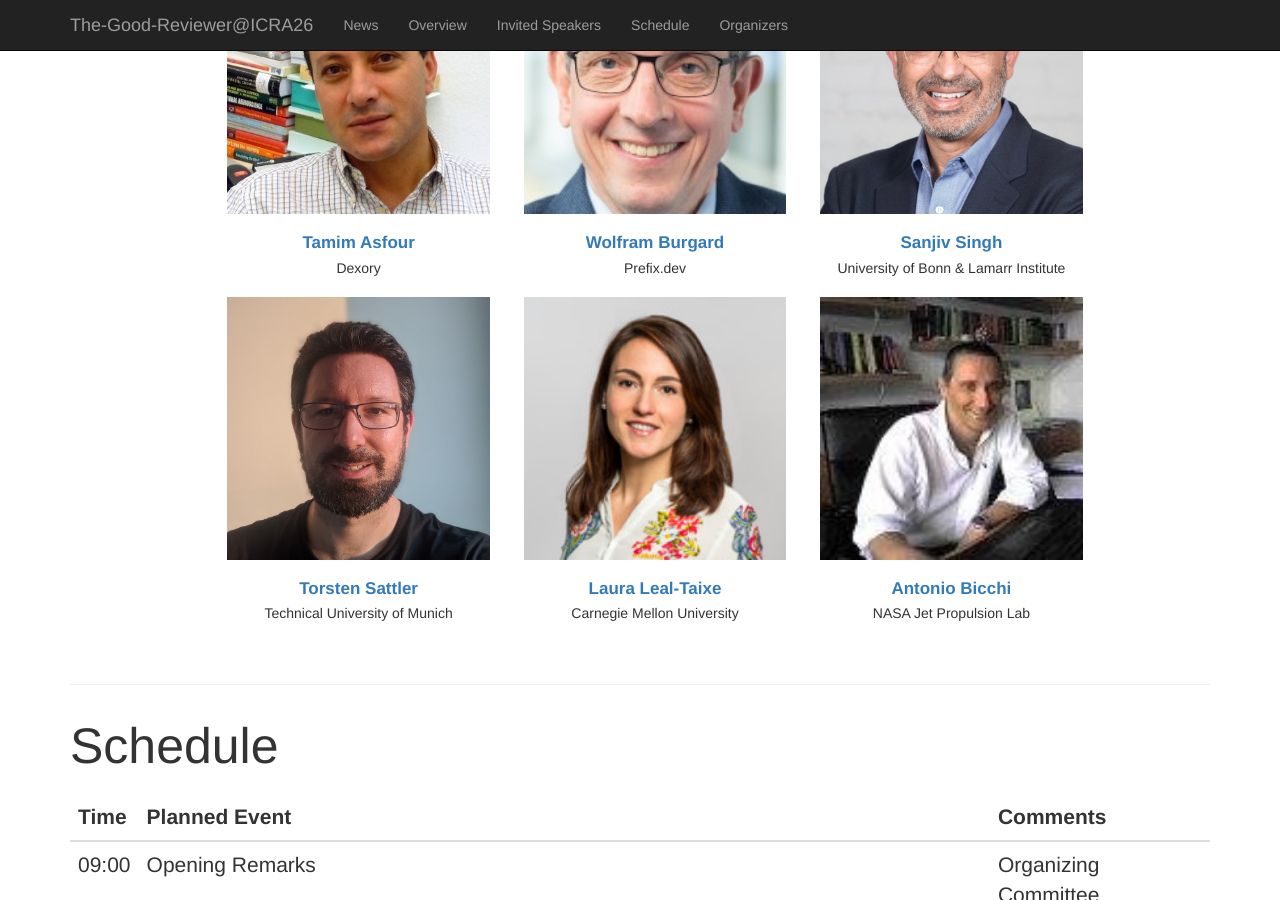
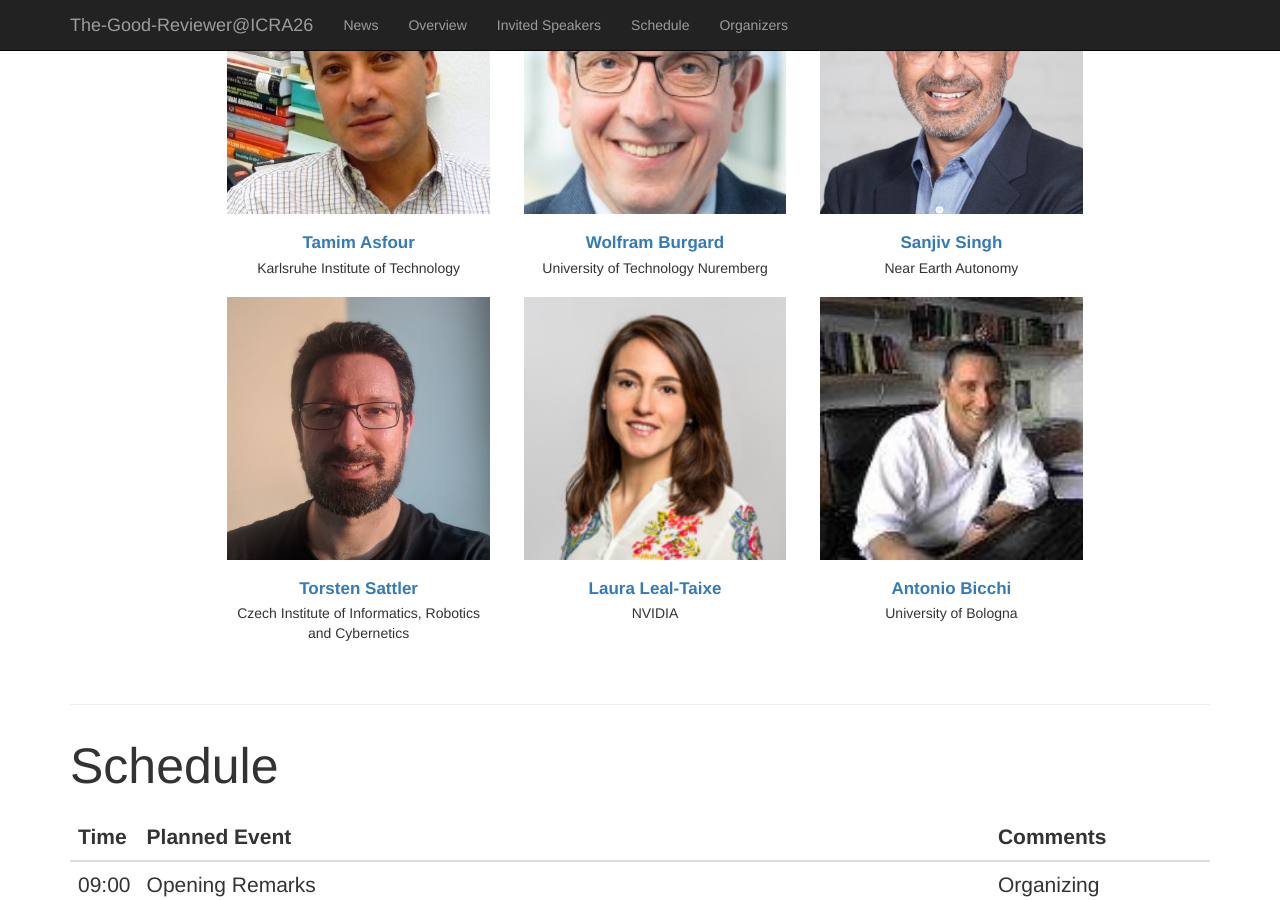
Before and after one commit to alejandrofontan/The-Good-Reviewer-ICRA26, a Jekyll site: the page built from index.html, in a window 1280 px wide and 900 px high, scrolled down 1350 px. Built offline with Jekyll 4.4.1, drawn with Linux system fonts in a browser that asks for light colours.

Commit message:
update speaker list

```diff
--- a/_data/speakers.yaml
+++ b/_data/speakers.yaml
@@ -1,35 +1,35 @@
 - name: Tamim Asfour
   image: /assets/images/tamin_asfour.jpeg
-  web: https://www.luigifreda.com/
-  position: Principal Perception Engineer
-  affiliation: Dexory
+  web: https://www.linkedin.com/in/tamim-asfour-829979a/
+  position: Professor
+  affiliation: Karlsruhe Institute of Technology
 
 - name: Wolfram Burgard
   image: /assets/images/wolfram_burgard.jpeg
-  web: https://www.linkedin.com/in/ruben-arts
-  position: Software Engineer
-  affiliation: Prefix.dev
+  web: https://www.linkedin.com/in/burgard/
+  position: Professor
+  affiliation: University of Technology Nuremberg
 
 - name: Sanjiv Singh
   image: /assets/images/sanjiv_singh.jpeg
-  web: https://hermannblum.net/
-  position: Assistant Professor
-  affiliation: University of Bonn & Lamarr Institute
+  web: https://www.linkedin.com/in/sanjiv-singh-8571824/
+  position: CEO
+  affiliation: Near Earth Autonomy
 
 - name: Torsten Sattler
   image: /assets/images/torsten_sattler.jpeg
   web: https://www.professoren.tum.de/en/dai-angela
-  position: Professor
-  affiliation: Technical University of Munich
+  position: Senior Researcher
+  affiliation: Czech Institute of Informatics, Robotics and Cybernetics
 
 - name: Laura Leal-Taixe
   image: /assets/images/laura_leal-taixe.jpeg
-  web: https://www.ri.cmu.edu/ri-faculty/wenshan-wang/
-  position: Systems Scientist
-  affiliation: Carnegie Mellon University
+  web: https://www.linkedin.com/in/lealtaixe/
+  position: Senior Research Manager
+  affiliation: NVIDIA
 
 - name: Antonio Bicchi
   image: /assets/images/antonio_bicchi.jpeg
   web: https://www.linkedin.com/in/shehryar-khattak/
-  position: Robot Technologist
-  affiliation: NASA Jet Propulsion Lab
+  position: Professor
+  affiliation: University of Bologna
```
